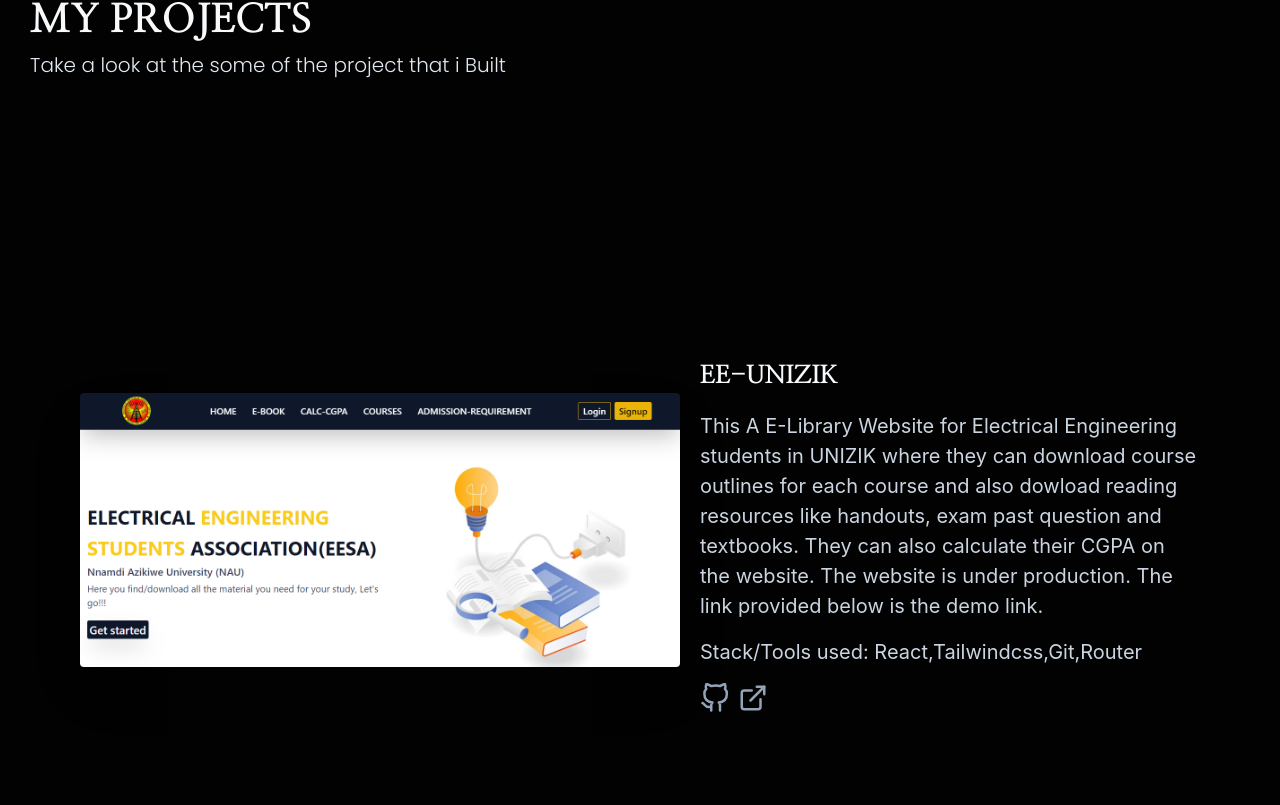
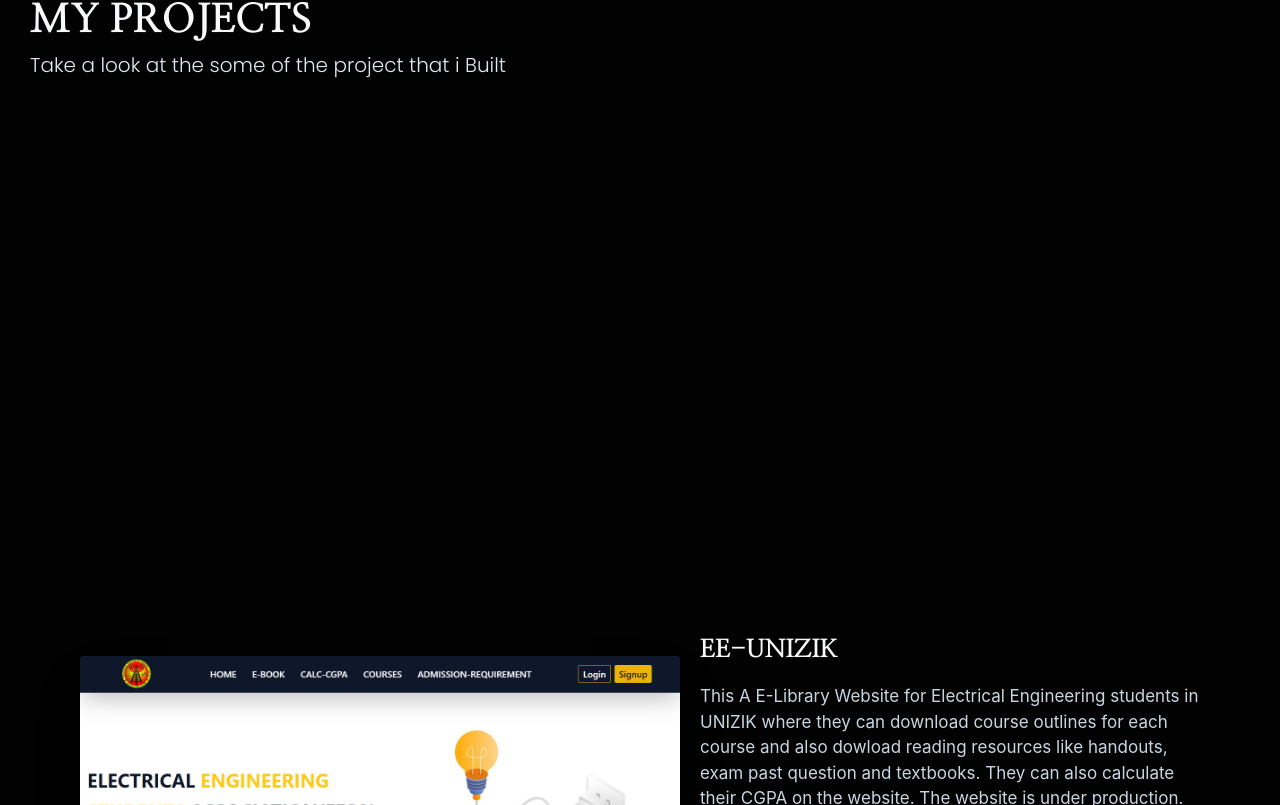
Before and after one commit to DesmondNzubechi/Official-Portfolio, a React (Create React App) app: page / in a window 1280 px wide. Shown: the part 2275-3080 px from the top of the page. Built offline with nearby package versions, Linux system fonts and the light colour scheme; the HTML template or start-up script is replaced by a standard one; a web font is replaced by a local one.

Commit message:
new change

```diff
--- a/src/Components/Projects/projects.jsx
+++ b/src/Components/Projects/projects.jsx
@@ -11,6 +11,7 @@
 import cgpaCalc from '../../assets/gp1.png';
 
 import {FiExternalLink, FiGithub} from 'react-icons/fi';
+import {FaLink} from 'react-icons/fa';
 
 
 export const Projects = () => {
@@ -114,17 +115,17 @@
 
 {
     projectItems.map(projects => (
-        <div className="flex flex-col min-h-[100vh] md:flex-row gap-[20px] items-center justify-center ">
+        <div className="flex flex-col min-h-[100vh] md:flex-row gap-[20px] items-end justify-center ">
         <div className="max-w-[600px] hover:max-w-[580px] ">
         <img src={projects.ProjectImg} alt="" className="rounded shadow-2xl " />
         </div>
 <div className="flex flex-col gap-1 md:gap-4 max-w-[500px] ">
 <h1 className="font-myfont text-[25px] mt-[10px]  ">{projects.projectName}</h1>
-<p className="text-[20px] text-slate-300 ">{projects.ProjectDescr}</p>
-<p className="text-[20px] text-slate-300 ">{projects.projectStack}</p>
+<p className="md:text-[17px] text-slate-300 ">{projects.ProjectDescr}</p>
+<p className="md:text-[17px] text-slate-300 ">{projects.projectStack}</p>
 <p className="flex flex-row gap-2 ">
-    <a href="http://"><FiGithub className="text-[30px] text-slate-400 font-bold hover:text-slate-50 hover:text-[35px] "/></a>
-    <a href="http://"><FiExternalLink className="text-[30px] text-slate-400 font-bold hover:text-slate-50 hover:text-[35px] "/></a>
+    <a href="http://" className="flex hover:bg-slate-50 flex-row text-slate-900 bg-slate-200 rounded px-[5px] py-[5px] gap-1 font-fonty shadow-2xl  text-[17px] items-center">View code <FiGithub className="  font-bold   "/></a>
+    <a href="http://" className="flex border text-slate-200 hover:text-slate-50 px-[10px] rounded gap-2 text-[17px] flex-row items-center">Visit<FaLink className="  font-bold   "/></a>
 </p>
 </div>
     </div>
```
